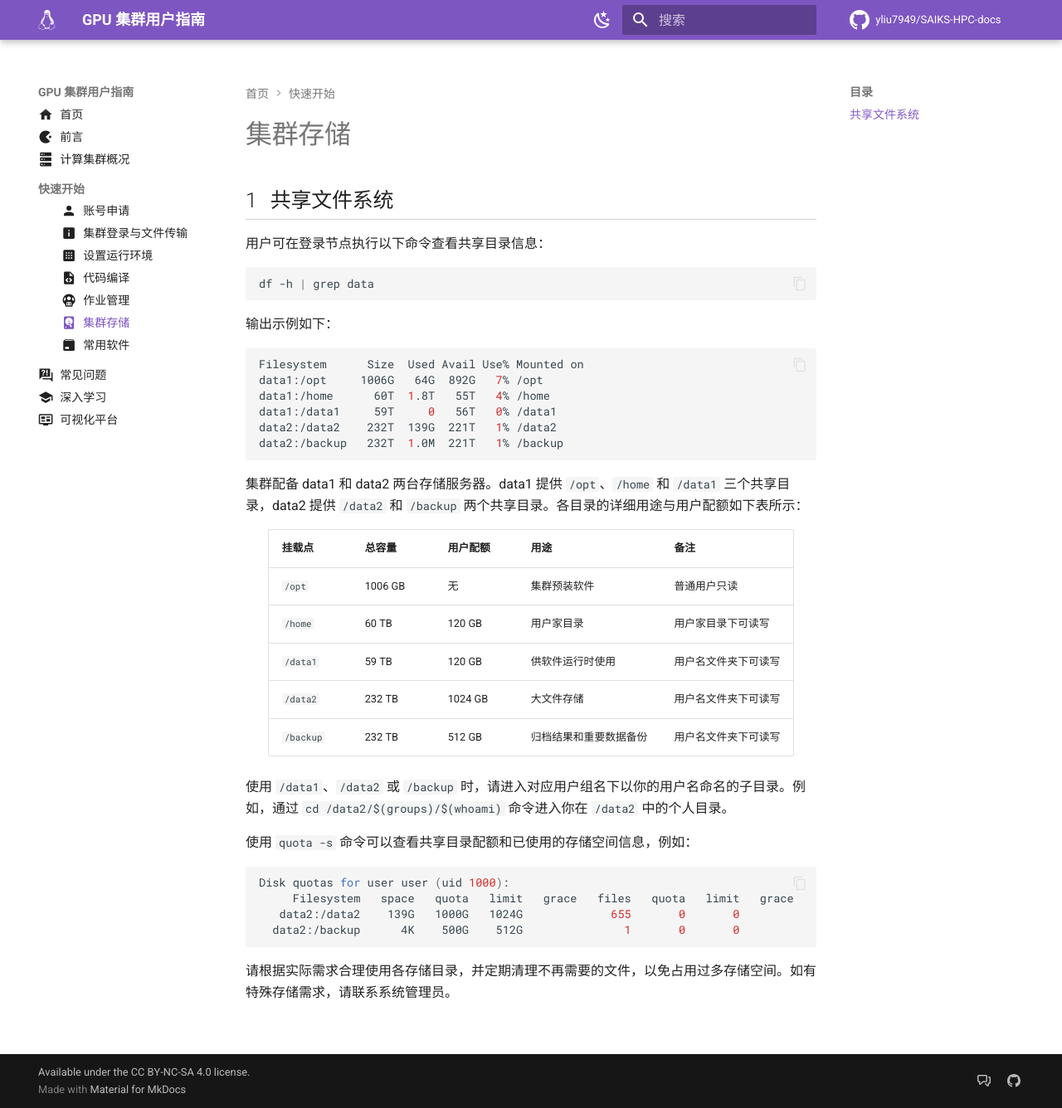
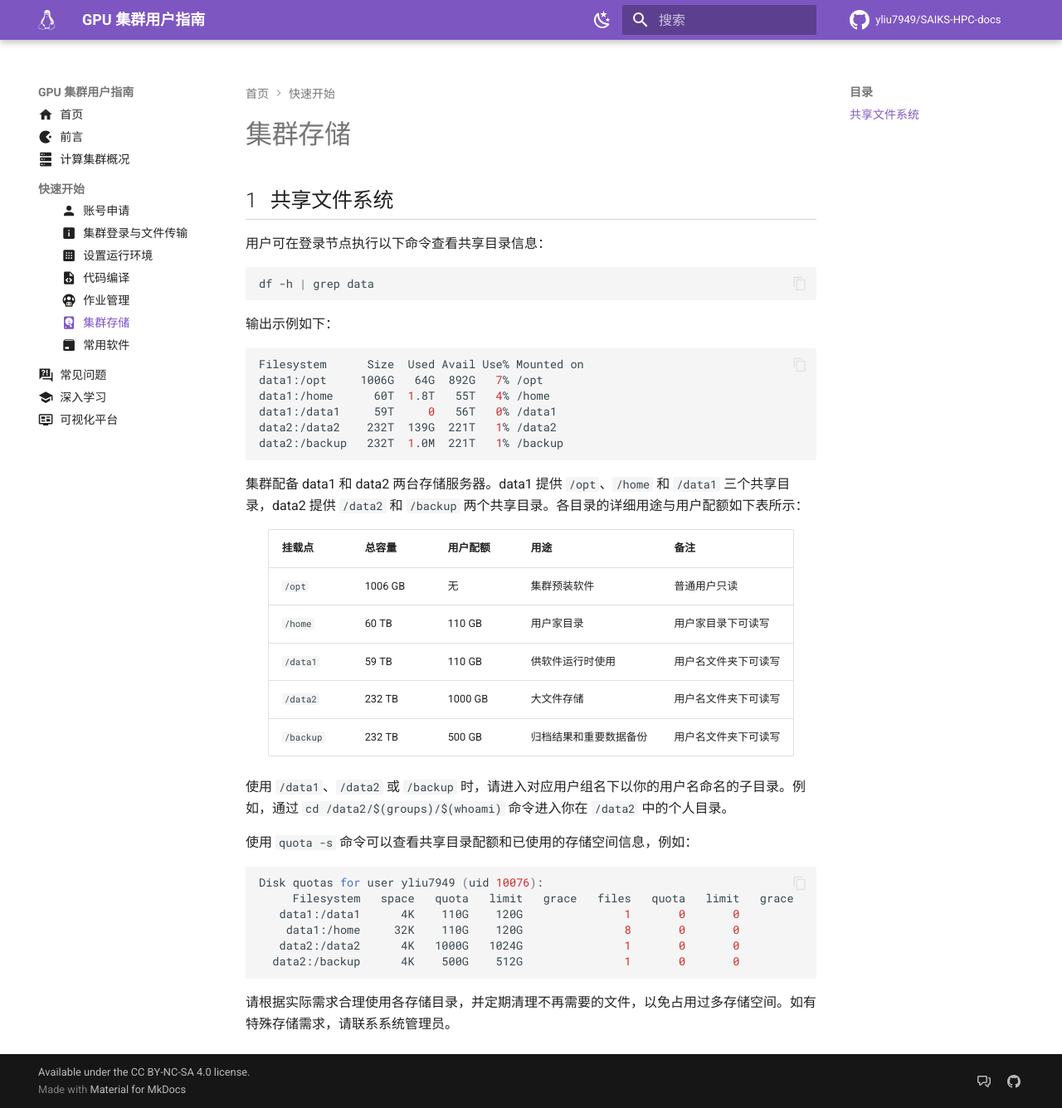
Before and after one commit to yliu7949/SAIKS-HPC-docs, an MkDocs documentation site: the page built from docs/guideline/storage.md, in a window 1280 px wide and 1336 px high. Shown: the whole window at 83% size. Built offline with MkDocs 1.6.1 and Material for MkDocs 9.7.7, drawn with Linux system fonts in a browser that asks for light colours; comment, search, counter and statistics services are not loaded.

Commit message:
fix(storage): user quota

````diff
--- a/docs/guideline/storage.md
+++ b/docs/guideline/storage.md
@@ -28,19 +28,21 @@ data2:/backup   232T  1.0M  221T   1% /backup
 | 挂载点       | 总容量     | 用户配额    | 用途          | 备注         |
 |-----------|---------|---------|-------------|------------|
 | `/opt`    | 1006 GB | 无       | 集群预装软件      | 普通用户只读     |
-| `/home`   | 60 TB   | 120 GB  | 用户家目录       | 用户家目录下可读写  |
-| `/data1`  | 59 TB   | 120 GB  | 供软件运行时使用    | 用户名文件夹下可读写 |
-| `/data2`  | 232 TB  | 1024 GB | 大文件存储       | 用户名文件夹下可读写 |
-| `/backup` | 232 TB  | 512 GB  | 归档结果和重要数据备份 | 用户名文件夹下可读写 |
+| `/home`   | 60 TB   | 110 GB  | 用户家目录       | 用户家目录下可读写  |
+| `/data1`  | 59 TB   | 110 GB  | 供软件运行时使用    | 用户名文件夹下可读写 |
+| `/data2`  | 232 TB  | 1000 GB | 大文件存储       | 用户名文件夹下可读写 |
+| `/backup` | 232 TB  | 500 GB  | 归档结果和重要数据备份 | 用户名文件夹下可读写 |
 
 使用 `/data1`、`/data2` 或 `/backup` 时，请进入对应用户组名下以你的用户名命名的子目录。例如，通过 `cd /data2/$(groups)/$(whoami)` 命令进入你在 `/data2` 中的个人目录。
 
 使用 `quota -s` 命令可以查看共享目录配额和已使用的存储空间信息，例如：
 
 ```bash
-Disk quotas for user user (uid 1000):
+Disk quotas for user yliu7949 (uid 10076):
      Filesystem   space   quota   limit   grace   files   quota   limit   grace
-   data2:/data2    139G   1000G   1024G             655       0       0
+   data1:/data1      4K    110G    120G               1       0       0
+    data1:/home     32K    110G    120G               8       0       0
+   data2:/data2      4K   1000G   1024G               1       0       0
   data2:/backup      4K    500G    512G               1       0       0
 ```
 
````
Also changed, not shown: docs/cluster.md (+5 -1 lines).
